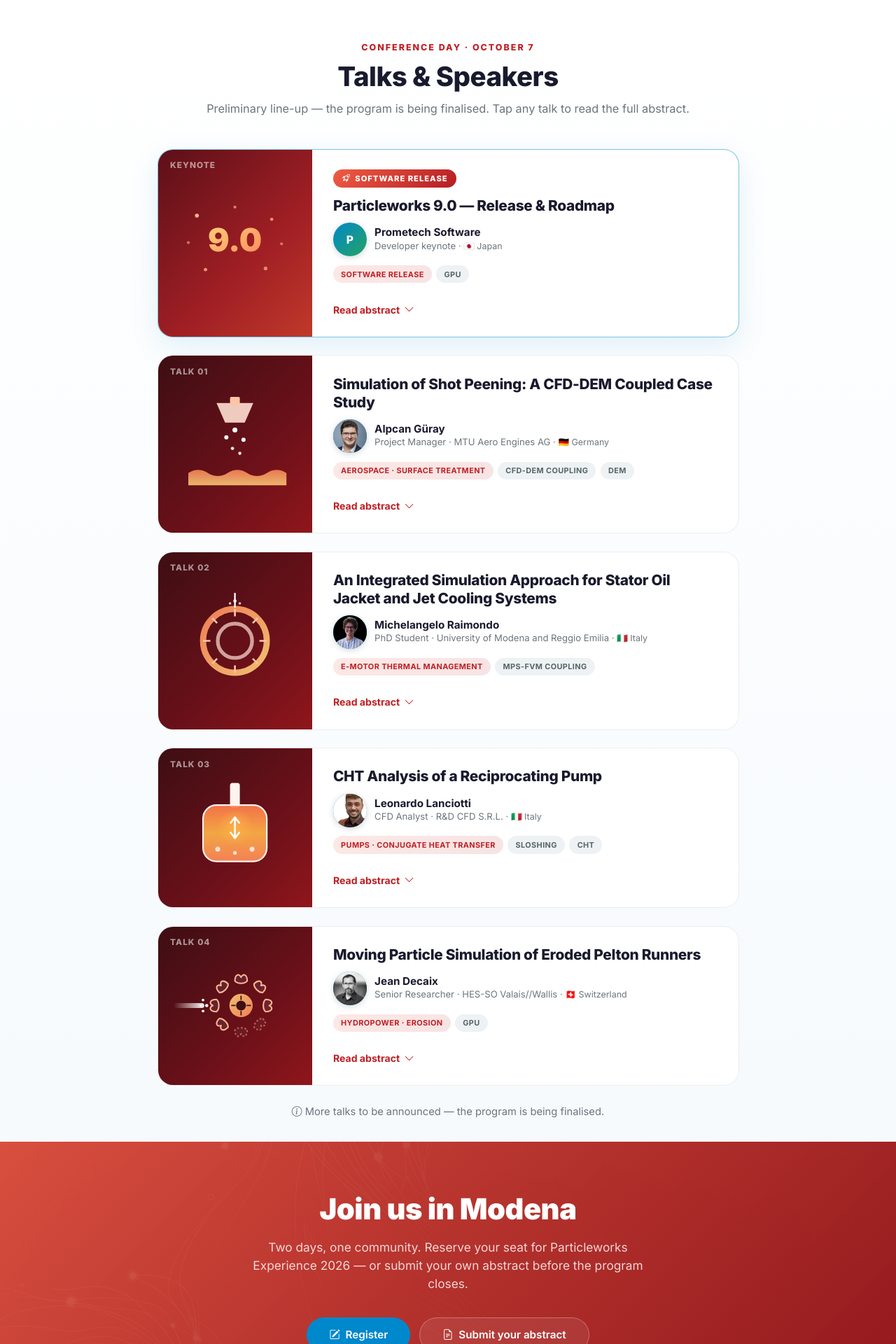
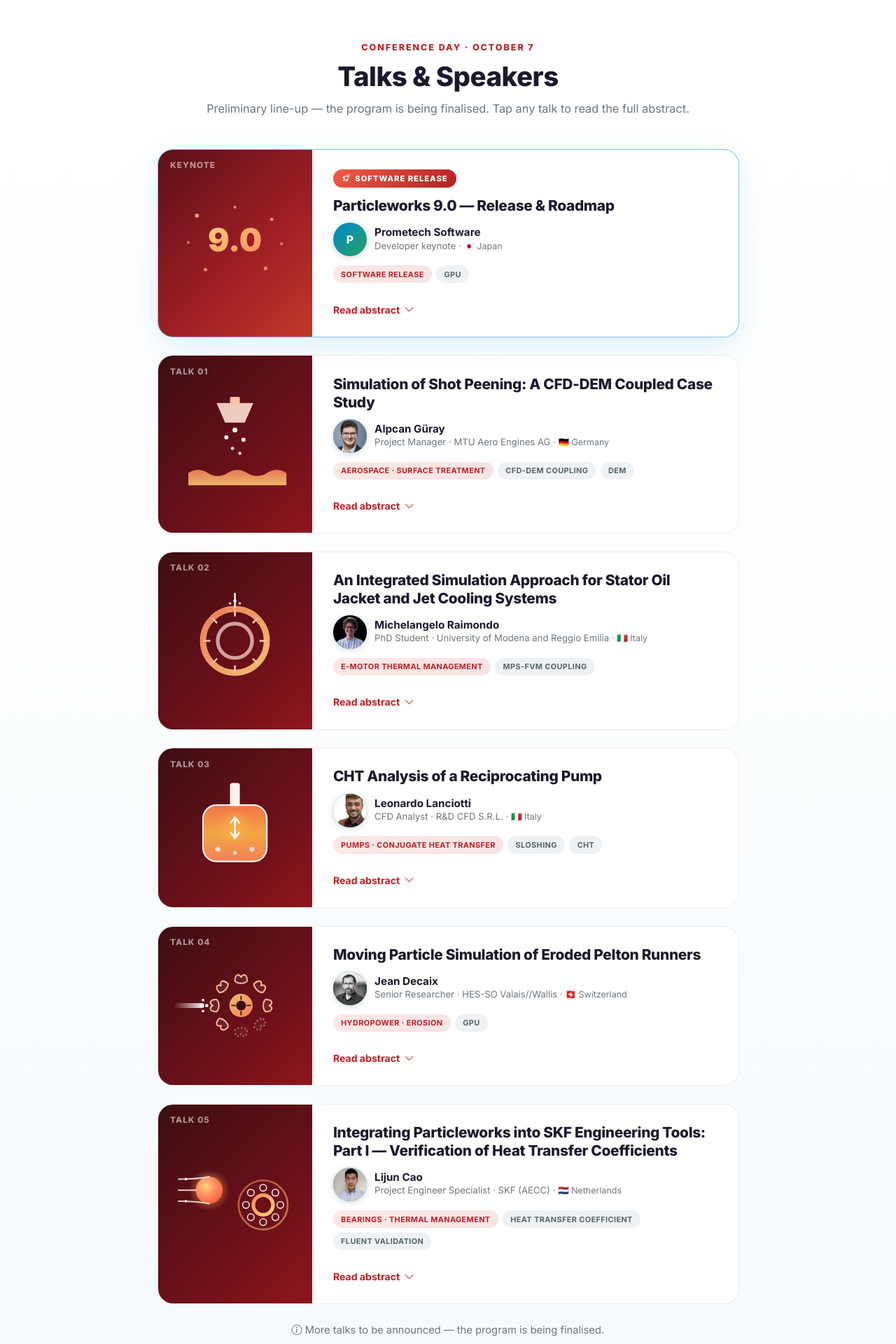
Before and after one commit to micmer-git/pw-website, a PHP site: page /experience/program.php in a window 1280 px wide. Shown: the part 840-2760 px from the top of the page at 70% size. Run offline with PHP 8.4, Linux system fonts and the light colour scheme.

Commit message:
Experience 2026: add SKF HTC talk (Lijun Cao) + speaker portraits
- New TALK 05 in program.html/.php from the SKF abstract: "Integrating
  Particleworks into SKF Engineering Tools: Part I — Verification of HTCs"
  (Lijun Cao, SKF AECC, NL; co-author Mehul P. Pandya, SKF, SE), with a
  bearing-themed SVG (heated sphere in uniform flow + Taylor vortices).
- Add speaker portraits speakers/lijun-cao.jpg and speakers/tiberi-trackone.jpg
  (300x300, matching existing speaker images).

Co-Authored-By: Claude Opus 4.8 (1M context) <noreply@anthropic.com>

```diff
--- a/experience/program.php
+++ b/experience/program.php
@@ -483,6 +483,69 @@
             </div>
           </article>
 
+          <!-- TALK 5: SKF bearing HTC -->
+          <article class="talk" id="talk-skf-htc">
+            <div class="talk-grid">
+              <div class="talk-art">
+                <span class="talk-no">TALK 05</span>
+                <svg viewBox="0 0 200 170" fill="none" xmlns="http://www.w3.org/2000/svg" role="img" aria-label="Heat transfer on a sphere and Taylor vortices between rotating cylinders">
+                  <defs>
+                    <radialGradient id="t5sph" cx="38%" cy="36%" r="68%">
+                      <stop offset="0" stop-color="#ffd27a"/><stop offset="0.55" stop-color="#ff8a5c"/><stop offset="1" stop-color="#ff5e3a"/>
+                    </radialGradient>
+                    <radialGradient id="t5glow" cx="50%" cy="50%" r="50%"><stop offset="0" stop-color="#ffb347" stop-opacity="0.8"/><stop offset="1" stop-color="#ffb347" stop-opacity="0"/></radialGradient>
+                    <linearGradient id="t5ring" x1="0" y1="0" x2="1" y2="1"><stop offset="0" stop-color="#ff8a5c"/><stop offset="1" stop-color="#ffd27a"/></linearGradient>
+                  </defs>
+
+                  <!-- left: heated sphere in uniform flow (Figure 1) -->
+                  <circle cx="58" cy="62" r="34" fill="url(#t5glow)"><animate attributeName="r" values="30;38;30" dur="2.6s" repeatCount="indefinite"/></circle>
+                  <circle cx="58" cy="62" r="22" fill="url(#t5sph)"/>
+                  <!-- incoming streamlines deflected around the sphere -->
+                  <g stroke="#fff3ee" stroke-width="2.2" stroke-linecap="round" fill="none" opacity="0.85">
+                    <path d="M8 44 Q40 44 58 40"/>
+                    <path d="M8 62 Q34 62 36 62"/>
+                    <path d="M8 80 Q40 80 58 84"/>
+                  </g>
+                  <g fill="#fff">
+                    <circle cx="20" cy="44" r="2.2"><animate attributeName="cx" values="14;46;14" dur="2.2s" repeatCount="indefinite"/></circle>
+                    <circle cx="20" cy="80" r="2.2"><animate attributeName="cx" values="14;46;14" dur="2.5s" repeatCount="indefinite"/></circle>
+                  </g>
+
+                  <!-- right: Taylor vortices between rotating concentric cylinders (Figure 2) -->
+                  <g transform="translate(146 86)">
+                    <circle r="40" stroke="url(#t5ring)" stroke-width="3" opacity="0.55"/>
+                    <circle r="16" fill="none" stroke="url(#t5ring)" stroke-width="6">
+                      <animateTransform attributeName="transform" type="rotate" from="0" to="360" dur="5s" repeatCount="indefinite"/>
+                    </circle>
+                    <!-- counter-rotating vortex cells in the annulus -->
+                    <g fill="none" stroke="#fff" stroke-width="1.8" opacity="0.9">
+                      <circle cx="0" cy="-28" r="5.5"/><circle cx="20" cy="-20" r="5.5"/><circle cx="28" cy="0" r="5.5"/>
+                      <circle cx="20" cy="20" r="5.5"/><circle cx="0" cy="28" r="5.5"/><circle cx="-20" cy="20" r="5.5"/>
+                      <circle cx="-28" cy="0" r="5.5"/><circle cx="-20" cy="-20" r="5.5"/>
+                    </g>
+                  </g>
+                </svg>
+              </div>
+              <div class="talk-body">
+                <h3>Integrating Particleworks into SKF Engineering Tools: Part&nbsp;I — Verification of Heat Transfer Coefficients</h3>
+                <div class="speaker">
+                  <div class="avatar"><img src="speakers/lijun-cao.jpg" alt="Lijun Cao" loading="lazy"></div>
+                  <div><div class="nm">Lijun Cao</div><div class="rl">Project Engineer Specialist · SKF (AECC) · <span class="flag">🇳🇱 Netherlands</span></div></div>
+                </div>
+                <div class="talk-tags">
+                  <span class="chip chip-theme">Bearings · Thermal management</span>
+                  <span class="chip chip-method">Heat transfer coefficient</span><span class="chip chip-method">Fluent validation</span>
+                </div>
+                <div class="abs">
+                  <p>The calculation of the heat transfer coefficient (HTC) in Particleworks provides a new way of quickly estimating convective HTCs on bearing components. These HTCs are coupled with SKF internal tools such as <strong>BEAST</strong> to calculate bearing temperatures, enhancing the accuracy and robustness of bearing thermal analysis.</p>
+                  <p>This work presents a detailed evaluation of Particleworks&rsquo; capability to predict HTCs under flow conditions relevant to rolling-element bearings. To achieve this, simplified benchmark cases were considered, including heat transfer on a sphere in a uniform flow and between rotating concentric cylinders. Particleworks results are compared with well-established HTC correlations from the literature as well as solutions from <strong>ANSYS Fluent</strong>. The findings contribute to SKF&rsquo;s ongoing efforts to improve the thermal modelling capabilities of rolling bearings.</p>
+                  <div class="authors"><b>Authors:</b> Lijun Cao (SKF, NL) · Mehul P. Pandya (SKF, SE)</div>
+                </div>
+                <button class="toggle">Read abstract <i class="bi bi-chevron-down"></i></button>
+              </div>
+            </div>
+          </article>
+
           <p class="text-center mt-4" style="color:var(--pw-gray);font-size:0.92rem;"><i class="bi bi-info-circle"></i> More talks to be announced — the program is being finalised.</p>
 
         </div>
```
Also changed, not shown: experience/program.html (+63 -0 lines), experience/speakers/lijun-cao.jpg (added), experience/speakers/tiberi-trackone.jpg (added).
